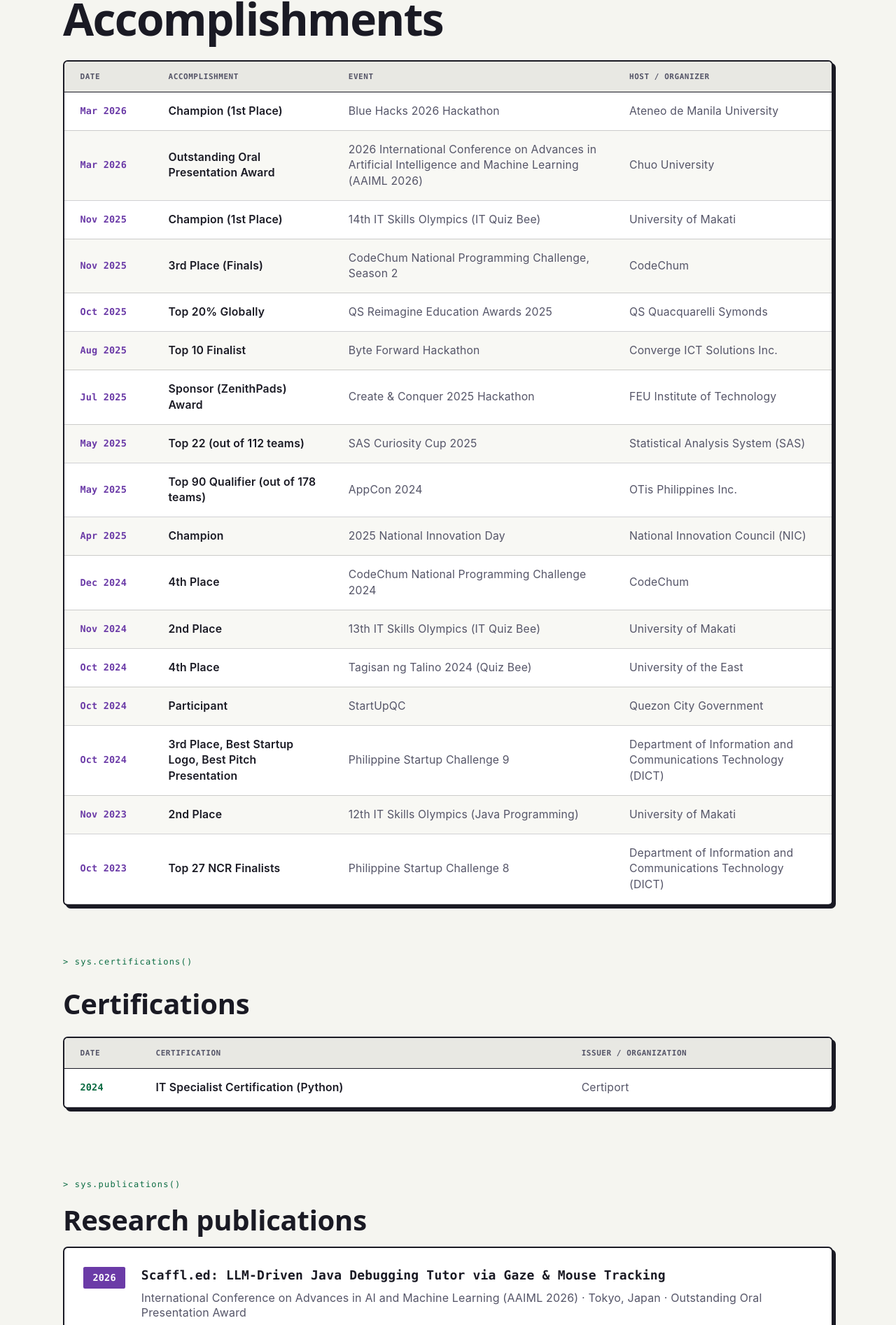
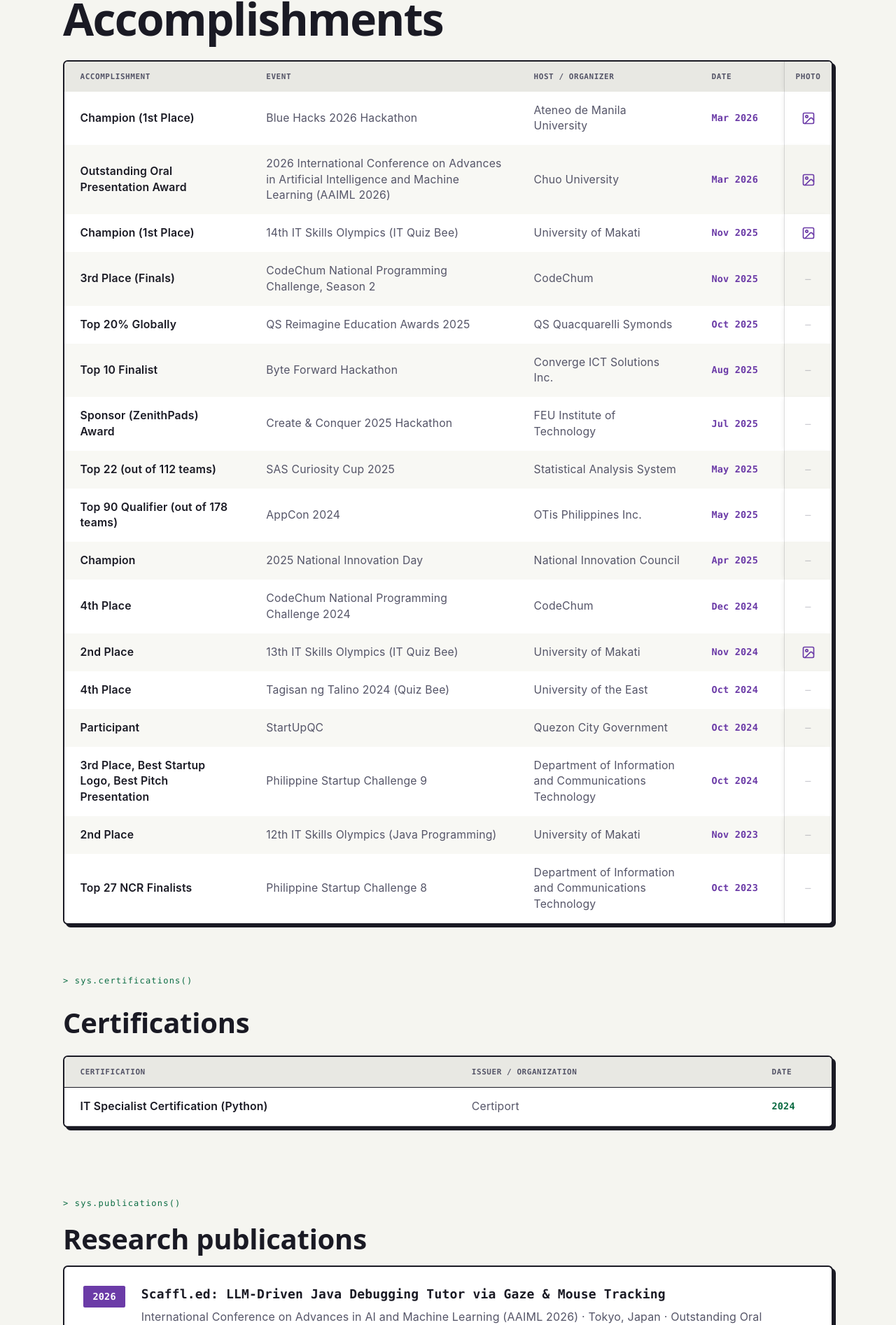
Before and after one commit to johngatchemark/jmg-portfolio, a React (Vite) app: page /accomplishments in a window 1280 px wide. Shown: the part 175-2068 px from the top of the page at 70% size. Built offline with nearby package versions, Linux system fonts and the light colour scheme; no server answers.

Commit message:
feat(accomplishments): added animation to the image preview reveal

```diff
--- a/src/features/accomplishments/index.tsx
+++ b/src/features/accomplishments/index.tsx
@@ -1,12 +1,13 @@
+import { useState, Fragment } from "react";
 import Container from "../../components/container";
-import Badge from "../../components/badge";
-import { ExternalLink } from "lucide-react";
+import { ExternalLink, Image as ImageIcon, X } from "lucide-react";
 
 interface Achievement {
   date: string;
   title: string;
   event: string;
   host: string;
+  photo?: string;
 }
 
 interface Certification {
@@ -21,6 +22,7 @@
     title: "Champion (1st Place)",
     event: "Blue Hacks 2026 Hackathon",
     host: "Ateneo de Manila University",
+    photo: "/assets/accomplishments/blue-hacks.webp",
   },
   {
     date: "Mar 2026",
@@ -28,12 +30,14 @@
     event:
       "2026 International Conference on Advances in Artificial Intelligence and Machine Learning (AAIML 2026)",
     host: "Chuo University",
+    photo: "/assets/accomplishments/AAIML.webp",
   },
   {
     date: "Nov 2025",
     title: "Champion (1st Place)",
     event: "14th IT Skills Olympics (IT Quiz Bee)",
     host: "University of Makati",
+    photo: "/assets/accomplishments/umak-14.webp",
   },
   {
     date: "Nov 2025",
@@ -63,7 +67,7 @@
     date: "May 2025",
     title: "Top 22 (out of 112 teams)",
     event: "SAS Curiosity Cup 2025",
-    host: "Statistical Analysis System (SAS)",
+    host: "Statistical Analysis System",
   },
   {
     date: "May 2025",
@@ -75,7 +79,7 @@
     date: "Apr 2025",
     title: "Champion",
     event: "2025 National Innovation Day",
-    host: "National Innovation Council (NIC)",
+    host: "National Innovation Council",
   },
   {
     date: "Dec 2024",
@@ -88,6 +92,7 @@
     title: "2nd Place",
     event: "13th IT Skills Olympics (IT Quiz Bee)",
     host: "University of Makati",
+    photo: "/assets/accomplishments/umak-13.webp",
   },
   {
     date: "Oct 2024",
@@ -105,7 +110,7 @@
     date: "Oct 2024",
     title: "3rd Place, Best Startup Logo, Best Pitch Presentation",
     event: "Philippine Startup Challenge 9",
-    host: "Department of Information and Communications Technology (DICT)",
+    host: "Department of Information and Communications Technology",
   },
   {
     date: "Nov 2023",
@@ -117,7 +122,7 @@
     date: "Oct 2023",
     title: "Top 27 NCR Finalists",
     event: "Philippine Startup Challenge 8",
-    host: "Department of Information and Communications Technology (DICT)",
+    host: "Department of Information and Communications Technology",
   },
 ];
 
@@ -130,6 +135,12 @@
 ];
 
 function AccomplishmentsPage() {
+  const [expandedIndex, setExpandedIndex] = useState<number | null>(null);
+
+  const toggleRow = (index: number) => {
+    setExpandedIndex((prev) => (prev === index ? null : index));
+  };
+
   return (
     <Container>
       <div className="flex flex-col justify-between align-center gap-10 md:gap-15 w-full max-w-120 lg:max-w-6xl lg:w-full mx-5 lg:mx-0 px-5 sm:px-10 lg:px-20 py-12">
@@ -144,30 +155,44 @@
           </h1>
 
           {/* Retro Table Container */}
-          <div className="w-full border-2 border-jm-fg dark:border-jm-ui bg-white dark:bg-[#121218] shadow-[4px_4px_0px_var(--color-jm-fg)] dark:shadow-[4px_4px_0px_var(--color-jm-shadow)] rounded-md overflow-hidden">
+          <div className="w-full border-2 border-jm-fg dark:border-jm-ui bg-white dark:bg-[#121218] shadow-[4px_4px_0px_var(--color-jm-fg)] dark:shadow-[4px_4px_0px_var(--color-jm-shadow)] rounded-md overflow-hidden [container-type:inline-size]">
             <div className="w-full overflow-x-auto">
-              <table className="w-full min-w-[640px] text-left border-collapse font-sans text-sm">
+              <table className="border-separate border-spacing-0 w-full min-w-[920px] text-left font-sans text-sm">
                 <thead>
                   <tr className="bg-[#e8e8e3] dark:bg-[#181920] border-b border-jm-fg dark:border-jm-ui font-mono text-[11px] uppercase tracking-wider text-jm-muted-fg">
+                    <th className="py-3 px-5 min-w-[240px]">ACCOMPLISHMENT</th>
+                    <th className="py-3 px-5 min-w-[320px]">EVENT</th>
+                    <th className="py-3 px-5 min-w-[220px]">
+                      HOST / ORGANIZER
+                    </th>
                     <th className="py-3 px-5 w-28 whitespace-nowrap">DATE</th>
-                    <th className="py-3 px-5">ACCOMPLISHMENT</th>
-                    <th className="py-3 px-5">EVENT</th>
-                    <th className="py-3 px-5">HOST / ORGANIZER</th>
+                    <th className="py-3 px-3 w-16 min-w-[60px] max-w-[68px] text-center whitespace-nowrap sticky right-0 z-20 bg-[#e8e8e3] dark:bg-[#181920] border-l border-jm-fg/15 dark:border-jm-ui/30 shadow-[-3px_0px_6px_-2px_rgba(0,0,0,0.06)] dark:shadow-[-3px_0px_6px_-2px_rgba(0,0,0,0.3)]">
+                      PHOTO
+                    </th>
                   </tr>
                 </thead>
                 <tbody>
-                  {achievementsData.map((item, index) => (
-                    <tr
-                      key={index}
-                      className={`border-b border-jm-fg/20 dark:border-jm-ui/40 transition-colors ${
+                  {achievementsData.map((item, index) => {
+                    const isExpanded = expandedIndex === index;
+                    const hasPhoto = Boolean(item.photo);
+                    const rowBgClass =
                       index % 2 === 0
                         ? "bg-white dark:bg-[#121218]"
-                          : "bg-[#f5f5f0]/70 dark:bg-[#181924]"
+                        : "bg-[#f5f5f0]/70 dark:bg-[#181924]";
+                    const stickyCellBgClass =
+                      index % 2 === 0
+                        ? "bg-white dark:bg-[#121218]"
+                        : "bg-[#f5f5f0] dark:bg-[#181924]";
+
+                    return (
+                      <Fragment key={index}>
+                        <tr
+                          className={`transition-colors ${rowBgClass} ${
+                            isExpanded
+                              ? ""
+                              : "border-b border-jm-fg/20 dark:border-jm-ui/40"
                           }`}
                         >
-                      <td className="py-3.5 px-5 font-mono text-jm-accent font-semibold text-xs whitespace-nowrap">
-                        {item.date}
-                      </td>
                           <td className="py-3.5 px-5 font-semibold text-jm-fg">
                             {item.title}
                           </td>
@@ -177,8 +202,87 @@
                           <td className="py-3.5 px-5 text-jm-muted-fg">
                             {item.host}
                           </td>
+                          <td className="py-3.5 px-5 font-mono text-jm-accent font-semibold text-xs whitespace-nowrap">
+                            {item.date}
+                          </td>
+                          {/* Sticky Photo Column */}
+                          <td
+                            className={`text-center w-16 min-w-[60px] max-w-[68px] p-0 h-full ${
+                              isExpanded && hasPhoto
+                                ? `before:content-[''] before:absolute before:-bottom-0.75 before:left-0 before:w-full before:h-1 ${
+                                    index % 2 === 0
+                                      ? "before:bg-white dark:before:bg-[#121218]"
+                                      : "before:bg-[#f5f5f0] dark:before:bg-[#181924]"
+                                  } sticky right-0 z-30 border-t-2 border-l-2 border-r-2 border-b-0 border-jm-accent dark:border-jm-accent ${stickyCellBgClass}`
+                                : `sticky right-0 z-10 border-l border-jm-fg/15 dark:border-jm-ui/30 shadow-[-3px_0px_6px_-2px_rgba(0,0,0,0.06)] dark:shadow-[-3px_0px_6px_-2px_rgba(0,0,0,0.3)] ${stickyCellBgClass}`
+                            }`}
+                          >
+                            {hasPhoto ? (
+                              <button
+                                type="button"
+                                aria-label={
+                                  isExpanded
+                                    ? "Collapse photo preview"
+                                    : "View award acceptance photo"
+                                }
+                                title={
+                                  isExpanded ? "Close preview" : "View photo"
+                                }
+                                onClick={() => toggleRow(index)}
+                                className="w-full h-full min-h-[50px] flex items-center justify-center p-0 text-jm-accent cursor-pointer hover:bg-jm-accent/15 active:opacity-70 transition-colors"
+                              >
+                                <ImageIcon size={20} />
+                              </button>
+                            ) : (
+                              <div className="w-full h-full min-h-[50px] flex items-center justify-center p-0">
+                                <span className="text-jm-muted-fg/40 font-mono text-xs select-none">
+                                  —
+                                </span>
+                              </div>
+                            )}
+                          </td>
                         </tr>
-                  ))}
+
+                        {/* Photo-only preview row */}
+                        {isExpanded && hasPhoto && item.photo && (
+                          <tr
+                            className={`border-b border-jm-fg/20 dark:border-jm-ui/40 ${rowBgClass}`}
+                          >
+                            <td colSpan={5} className={`p-0 ${rowBgClass}`}>
+                              <div className="flex justify-end">
+                                <div
+                                  className={`animate-reveal-down sticky right-0 z-20 border-2 border-jm-accent dark:border-jm-accent ${stickyCellBgClass} overflow-hidden`}
+                                  style={{ width: "min(480px, 100cqw)" }}
+                                >
+                                  {/* Close button strip — only area with padding */}
+                                  <div className="flex justify-end items-center px-2 pt-1.5 pb-1">
+                                    <button
+                                      type="button"
+                                      onClick={() => setExpandedIndex(null)}
+                                      className="p-1 text-jm-muted-fg hover:text-jm-accent hover:bg-jm-accent/10 transition-colors cursor-pointer"
+                                      title="Close preview"
+                                      aria-label="Close preview"
+                                    >
+                                      <X size={14} />
+                                    </button>
+                                  </div>
+                                  {/* Image container with min-height and dark background placeholder so it never collapses to 0 height */}
+                                  <div className="relative min-h-[220px] sm:min-h-[280px] flex items-center justify-center bg-black/5 dark:bg-black/20">
+                                    <img
+                                      src={item.photo}
+                                      alt={`${item.title} - ${item.event}`}
+                                      decoding="async"
+                                      className="block w-full max-h-[420px] object-contain"
+                                    />
+                                  </div>
+                                </div>
+                              </div>
+                            </td>
+                          </tr>
+                        )}
+                      </Fragment>
+                    );
+                  })}
                 </tbody>
               </table>
             </div>
@@ -198,12 +302,14 @@
           {/* Retro Table Container */}
           <div className="w-full border-2 border-jm-fg dark:border-jm-ui bg-white dark:bg-[#121218] shadow-[4px_4px_0px_var(--color-jm-fg)] dark:shadow-[4px_4px_0px_var(--color-jm-shadow)] rounded-md overflow-hidden">
             <div className="w-full overflow-x-auto">
-              <table className="w-full min-w-[480px] text-left border-collapse font-sans text-sm">
+              <table className="w-full min-w-[620px] text-left border-collapse font-sans text-sm">
                 <thead>
                   <tr className="bg-[#e8e8e3] dark:bg-[#181920] border-b border-jm-fg dark:border-jm-ui font-mono text-[11px] uppercase tracking-wider text-jm-muted-fg">
+                    <th className="py-3 px-5 min-w-[260px]">CERTIFICATION</th>
+                    <th className="py-3 px-5 min-w-[240px]">
+                      ISSUER / ORGANIZATION
+                    </th>
                     <th className="py-3 px-5 w-24 whitespace-nowrap">DATE</th>
-                    <th className="py-3 px-5">CERTIFICATION</th>
-                    <th className="py-3 px-5">ISSUER / ORGANIZATION</th>
                   </tr>
                 </thead>
                 <tbody>
@@ -216,14 +322,14 @@
                           : "bg-[#f5f5f0]/70 dark:bg-[#181924]"
                       }`}
                     >
-                      <td className="py-3.5 px-5 font-mono text-jm-green font-semibold text-xs whitespace-nowrap">
-                        {item.date}
-                      </td>
                       <td className="py-3.5 px-5 font-semibold text-jm-fg">
                         {item.title}
                       </td>
                       <td className="py-3.5 px-5 text-jm-muted-fg">
                         {item.issuer}
+                      </td>
+                      <td className="py-3.5 px-5 font-mono text-jm-green font-semibold text-xs whitespace-nowrap">
+                        {item.date}
                       </td>
                     </tr>
                   ))}
@@ -262,20 +368,6 @@
               </p>
 
               <div className="flex flex-wrap items-center gap-3 pt-2">
-                <Badge
-                  text="IEEE Xplore"
-                  color="bg"
-                  borderColor="accent"
-                  textColor="accent"
-                  dropShadowColor="ui"
-                />
-                <Badge
-                  text="Scopus"
-                  color="bg"
-                  borderColor="accent"
-                  textColor="accent"
-                  dropShadowColor="ui"
-                />
                 <a
                   href="https://doi.org/10.1109/AAIML67890.2026.11498122"
                   target="_blank"
--- a/src/index.css
+++ b/src/index.css
@@ -282,6 +282,35 @@
   animation-play-state: paused;
 }
 
+/* Photo Preview Downward Reveal Animation */
+@keyframes reveal-down {
+  0% {
+    opacity: 0;
+    clip-path: inset(0 0 100% 0);
+    transform: translateY(-8px);
+  }
+  100% {
+    opacity: 1;
+    clip-path: inset(0 0 0% 0);
+    transform: translateY(0);
+  }
+}
+
+.animate-reveal-down {
+  transform-origin: top;
+  animation: reveal-down 350ms cubic-bezier(0.16, 1, 0.3, 1) forwards;
+  will-change: clip-path, transform, opacity;
+}
+
+@media (prefers-reduced-motion: reduce) {
+  .animate-reveal-down {
+    animation: none !important;
+    clip-path: none !important;
+    transform: none !important;
+    opacity: 1 !important;
+  }
+}
+
 /* Hide scrollbar for Chrome, Safari, Opera, Firefox, IE/Edge */
 .no-scrollbar::-webkit-scrollbar {
   display: none;
```
Also changed, not shown: public/assets/accomplishments/AAIML.webp. Lines whose indentation alone changed are shown as unchanged.
